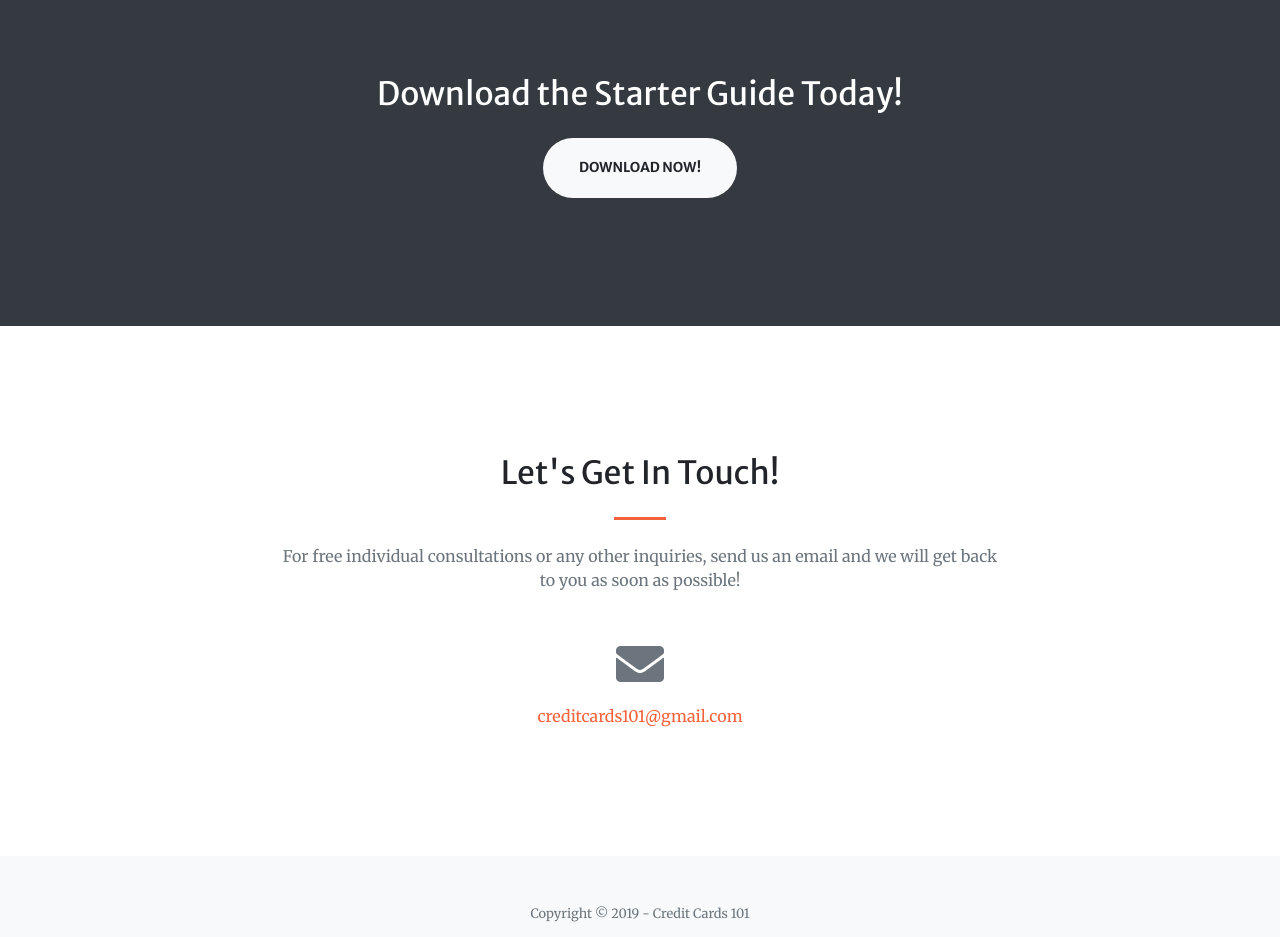
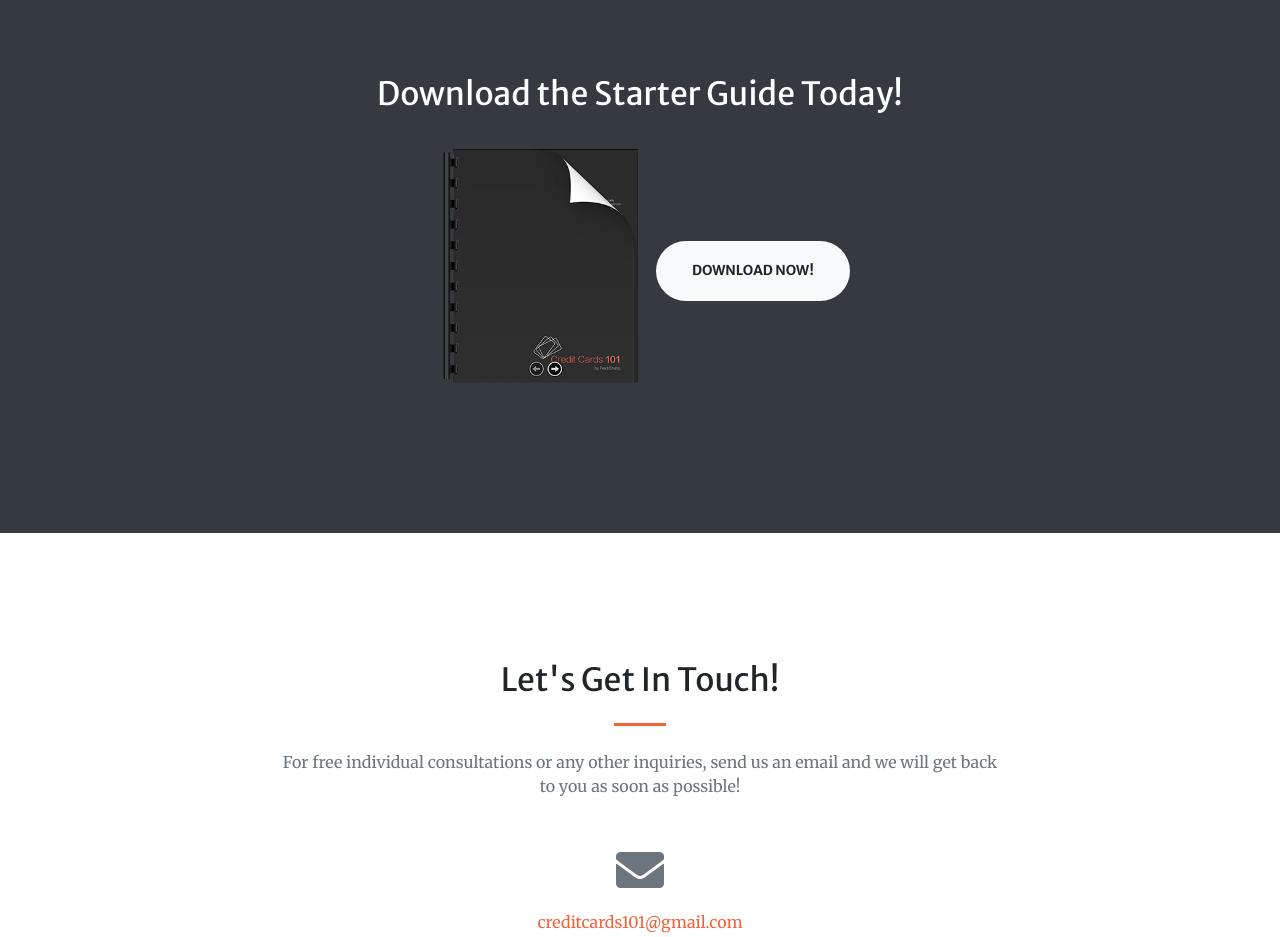
Before and after one commit to creditcard101/creditcard101, a website with bundled scripts: page index.html in a window 1280 px wide. Shown: the part 2500-3437 px from the top of the page. Built offline with nearby package versions, Linux system fonts and the light colour scheme.

Commit message:
Modified PDF button

```diff
--- a/index.html
+++ b/index.html
@@ -70,7 +70,7 @@
     </div>
   </header>
 
-  <!-- About Section -->
+  <!-- Intro Section -->
   <section class="page-section bg-primary" id="about">
     <div class="container">
       <div class="row justify-content-center">
@@ -84,7 +84,7 @@
     </div>
   </section>
 
-  <!-- Services Section -->
+  <!-- Why Section -->
   <section class="page-section" id="services">
     <div class="container">
       <h2 class="text-center mt-0">Why Credit Cards?</h2>
@@ -122,7 +122,7 @@
     </div>
   </section>
 
-  <!-- Portfolio Section -->
+  <!-- Examples Section -->
   <section id="portfolio">
     <div class="container-fluid p-0">
       <div class="row no-gutters">
@@ -212,6 +212,7 @@
   <section class="page-section bg-dark text-white">
     <div class="container text-center">
       <h2 class="mb-4">Download the Starter Guide Today!</h2>
+      <a href="https://fredpchang.github.io/downloads/CC101.pdf"><img src="img/pdf_thumb.png" width="20%"></a>
       <a class="btn btn-light btn-xl" href="https://fredpchang.github.io/downloads/CC101.pdf">Download Now!</a>
     </div>
   </section>
```
Also changed, not shown: README.md, img/pdf_thumb.png (added), 2 other files.
